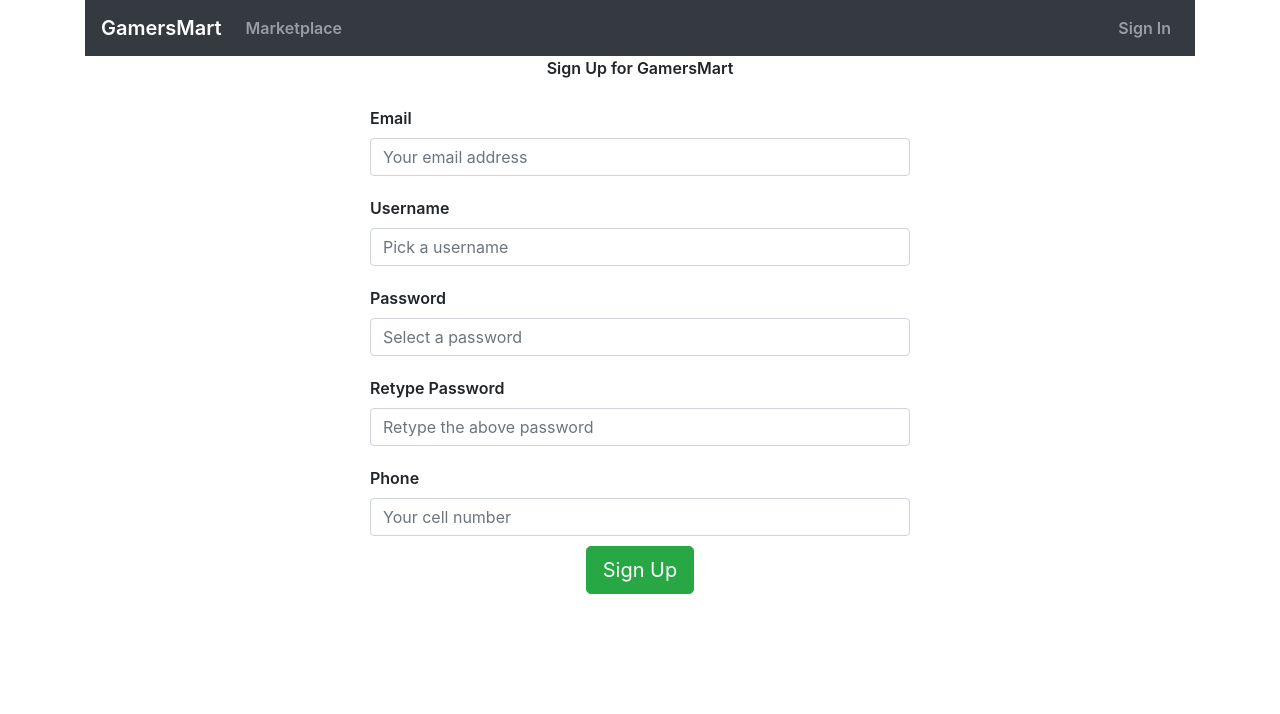
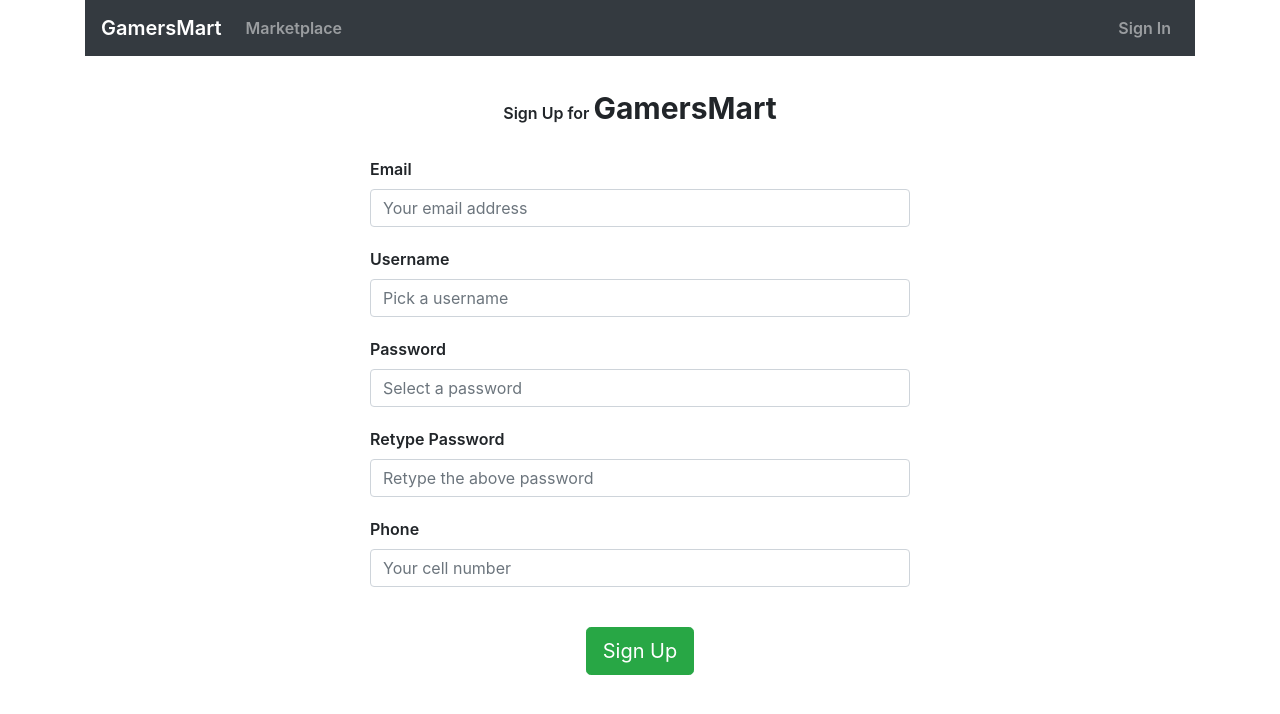
Before and after one commit to abhijit-tambe/Gamers-Mart-Frontend, a React (Create React App) app in the folder gamers-mart/: page /signup in a window 1280 px wide. Shown: the top 714 px of the page. Built offline with nearby package versions, Linux system fonts and the light colour scheme.

Commit message:
Update SignUpComponent.css

```diff
--- a/gamers-mart/src/components/SignUp/SignUpComponent.css
+++ b/gamers-mart/src/components/SignUp/SignUpComponent.css
@@ -6,3 +6,15 @@ label{
   display: block;
   text-align: left;
 }
+.gamersMart{
+  font-size: 30px;
+  font-weight: bold;
+
+}
+.signuplogo{
+  margin-top:30px;
+}
+
+.signupbtn{
+  margin-top: 30px;
+}
```
